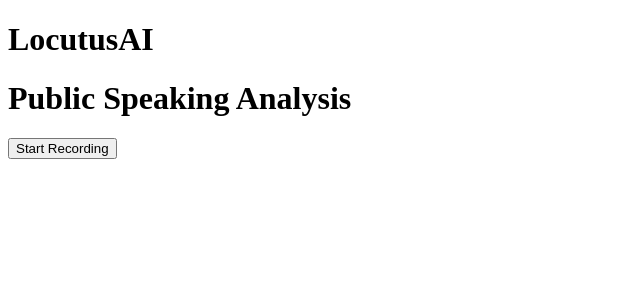
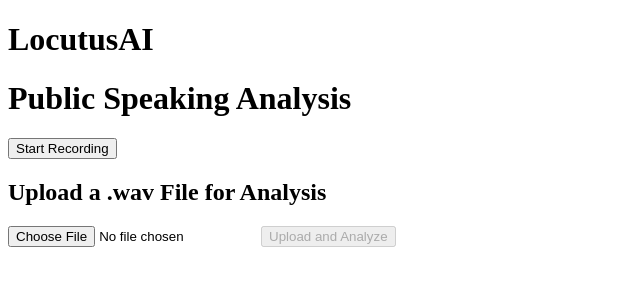
Before and after one commit to BerryMachine/LocutusAI, a React (Vite) app: page / in a window 1280 px wide. Shown: the top 300 px of the page, without its empty margins (0-640 px from the left). Built offline with nearby package versions, Linux system fonts and the light colour scheme.

Commit message:
MergedBackendProto

```diff
--- a/src/App.css
+++ b/src/App.css
@@ -23,9 +23,9 @@
   button:hover {
     background-color: #45a049; /* Darker green on hover */
   }
-  buttonBottom{
+  /*buttonBottom{
 
-  }
+  }*/
 
   .section {
     height: 100vh; /* Full viewport height for each section */
--- a/src/components/GetAudioFile.jsx
+++ b/src/components/GetAudioFile.jsx
@@ -1,24 +1,26 @@
 import React, { useState, useRef } from 'react';
+import axios from 'axios';
 
 const GetAudioFile = () => {
     const [isRecording, setIsRecording] = useState(false);
     const [audioURL, setAudioURL] = useState('');
+    const [file, setFile] = useState(null);
+    const [loading, setLoading] = useState(false);
+    const [errorMessage, setErrorMessage] = useState('');
     const mediaRecorderRef = useRef(null);
     const audioChunks = useRef([]);
 
-    // Media Player Start
+    // Handle start of recording
     const handleStartRecording = async () => {
         try {
             const stream = await navigator.mediaDevices.getUserMedia({ audio: true });
             mediaRecorderRef.current = new MediaRecorder(stream);
             mediaRecorderRef.current.ondataavailable = (event) => {
-                // Checking if there is audio data
                 if (event.data.size > 0) {
                     audioChunks.current.push(event.data);
                 }
             };
 
-            // Stopping the media player converts the recording into .wav
             mediaRecorderRef.current.onstop = () => {
                 const audioBlob = new Blob(audioChunks.current, { type: 'audio/wav' });
                 const audioURL = URL.createObjectURL(audioBlob);
@@ -30,24 +32,72 @@ const GetAudioFile = () => {
             setIsRecording(true);
         } catch (error) {
             console.error('Error accessing microphone:', error);
+            setErrorMessage('Error accessing microphone. Please check your device settings.');
         }
     };
 
-    // Stops recording
+    // Handle stop of recording
     const handleStopRecording = () => {
         mediaRecorderRef.current.stop();
         setIsRecording(false);
     };
 
-    // Downloads the .wav file
+    // Handle file selection from directory
+    const handleFileChange = (e) => {
+        const selectedFile = e.target.files[0];
+        if (selectedFile) {
+            setFile(selectedFile);
+        } else {
+            console.error('No file selected');
+            setErrorMessage('No file selected. Please choose a valid .wav file.');
+        }
+    };
+
+    // Handle file upload for analysis
+    const handleFileUpload = async () => {
+        if (!file) return;
+        setLoading(true);
+        setErrorMessage('');
+
+        const formData = new FormData();
+        formData.append('audio', file);
+
+        try {
+            const response = await axios.post('http://localhost:5000/upload', formData, {
+                headers: {
+                    'Content-Type': 'multipart/form-data',
+                },
+            });
+
+            if (response && response.data) {
+                console.log('Analysis Results:', response.data); // Log the analysis result to the console
+            } else {
+                console.error('Unexpected response format:', response);
+                setErrorMessage('Unexpected response from the server. Please try again.');
+            }
+        } catch (error) {
+            console.error('Error uploading the file:', error);
+            setErrorMessage('Error uploading the file. Please try again.');
+        } finally {
+            setLoading(false);
+        }
+    };
+
     return (
         <div>
             <h1>Public Speaking Analysis</h1>
+
+            {/* Error Message Display */}
+            {errorMessage && <p style={{ color: 'red' }}>{errorMessage}</p>}
+
+            {/* Recording Controls */}
             <div>
                 <button onClick={isRecording ? handleStopRecording : handleStartRecording}>
                     {isRecording ? 'Stop Recording' : 'Start Recording'}
                 </button>
             </div>
+
+            {/* Audio Playback and Download */}
             {audioURL && (
                 <div>
                     <audio controls src={audioURL}></audio>
@@ -56,6 +106,15 @@ const GetAudioFile = () => {
                     </a>
                 </div>
             )}
+
+            {/* File Selection for Analysis */}
+            <div>
+                <h2>Upload a .wav File for Analysis</h2>
+                <input type="file" accept="audio/wav" onChange={handleFileChange} />
+                <button onClick={handleFileUpload} disabled={loading || !file}>
+                    {loading ? "Analyzing..." : "Upload and Analyze"}
+                </button>
+            </div>
         </div>
     );
 };
```
Also changed, not shown: 19 other files (tests, documents, lock files or other folders).
